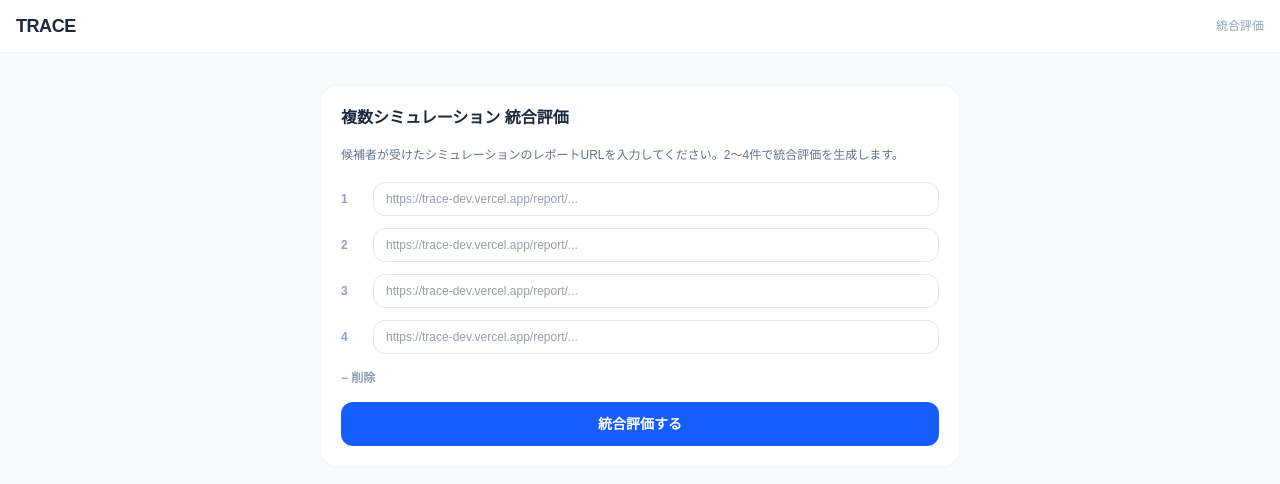
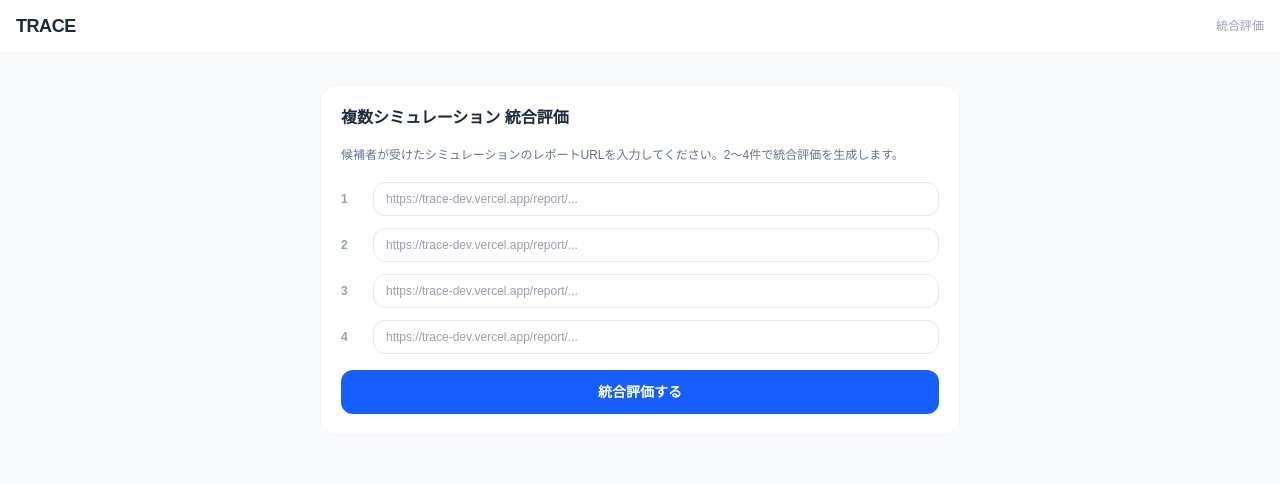
Before and after one commit to toneai0717-bit/trace-dev, a Next.js app: page /evaluate in a window 1280 px wide. Shown: the top 484 px of the page. Built offline with nearby package versions, Linux system fonts and the light colour scheme.

Commit message:
Remove add/delete URL buttons, fix 4 inputs
Co-Authored-By: Claude Sonnet 4.6 <noreply@anthropic.com>

```diff
--- a/app/evaluate/page.tsx
+++ b/app/evaluate/page.tsx
@@ -109,25 +109,6 @@ export default function EvaluatePage() {
               ))}
             </div>
 
-            {/* URL追加・削除 */}
-            <div className="flex gap-2">
-              {urls.length < 4 && (
-                <button
-                  onClick={() => setUrls([...urls, ""])}
-                  className="text-xs text-blue-500 hover:text-blue-400 font-semibold"
-                >
-                  + URLを追加
-                </button>
-              )}
-              {urls.length > 2 && (
-                <button
-                  onClick={() => setUrls(urls.slice(0, -1))}
-                  className="text-xs text-slate-400 hover:text-slate-500 font-semibold"
-                >
-                  − 削除
-                </button>
-              )}
-            </div>
 
             {error && <p className="text-xs text-red-500">{error}</p>}
 
```
